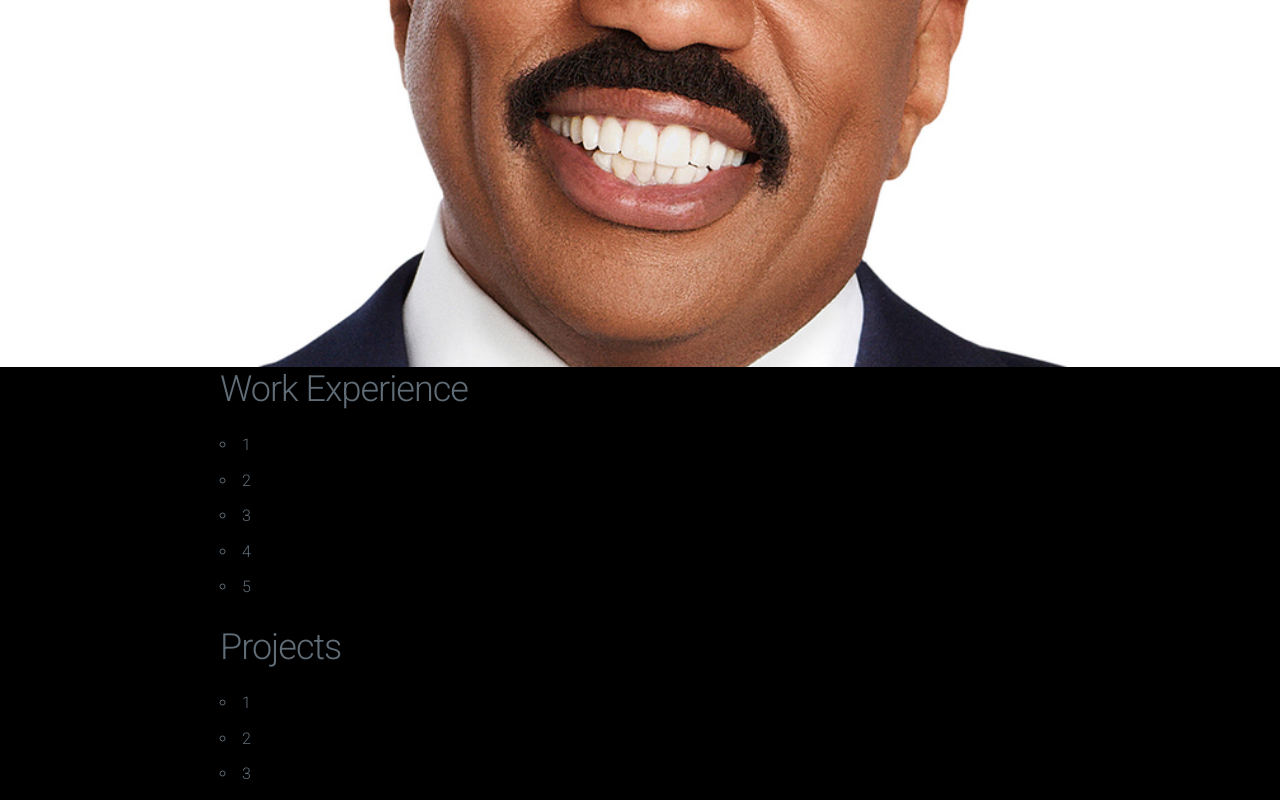
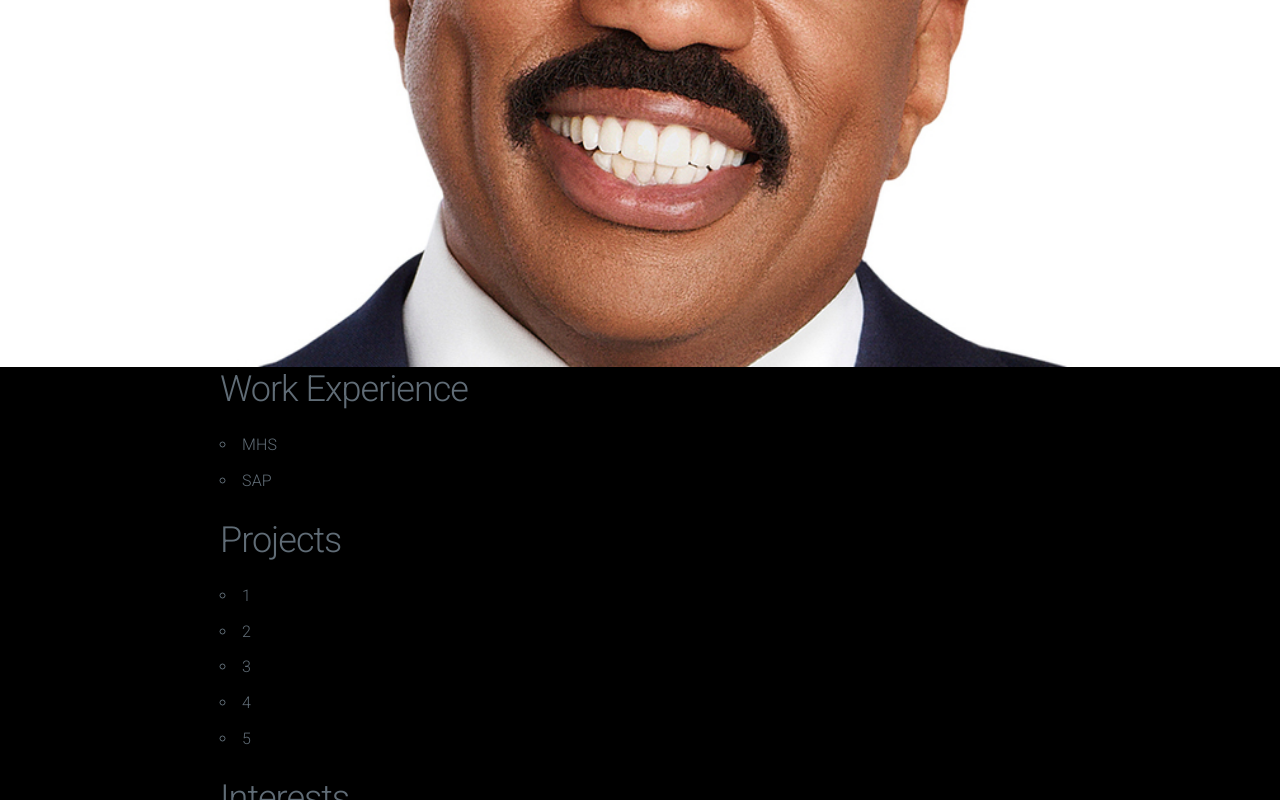
Before and after one commit to JimJZhu/Personal-Site, a website: page index.html in a window 1280 px wide. Shown: the part 433-1233 px from the top of the page. Drawn offline with nearby package versions, Linux system fonts and the light colour scheme; files whose address does not match are found by name.

Commit message:
Added work info

```diff
--- a/index.html
+++ b/index.html
@@ -37,11 +37,8 @@
 			<section class="">
 				<ul>
 					<h2>Work Experience</h2>
-					<li>1</li>
-					<li>2</li>
-					<li>3</li>
-					<li>4</li>
-					<li>5</li>
+					<li>MHS</li>
+					<li>SAP</li>
 				</ul>
 			</section>
 			<section class="">
```
